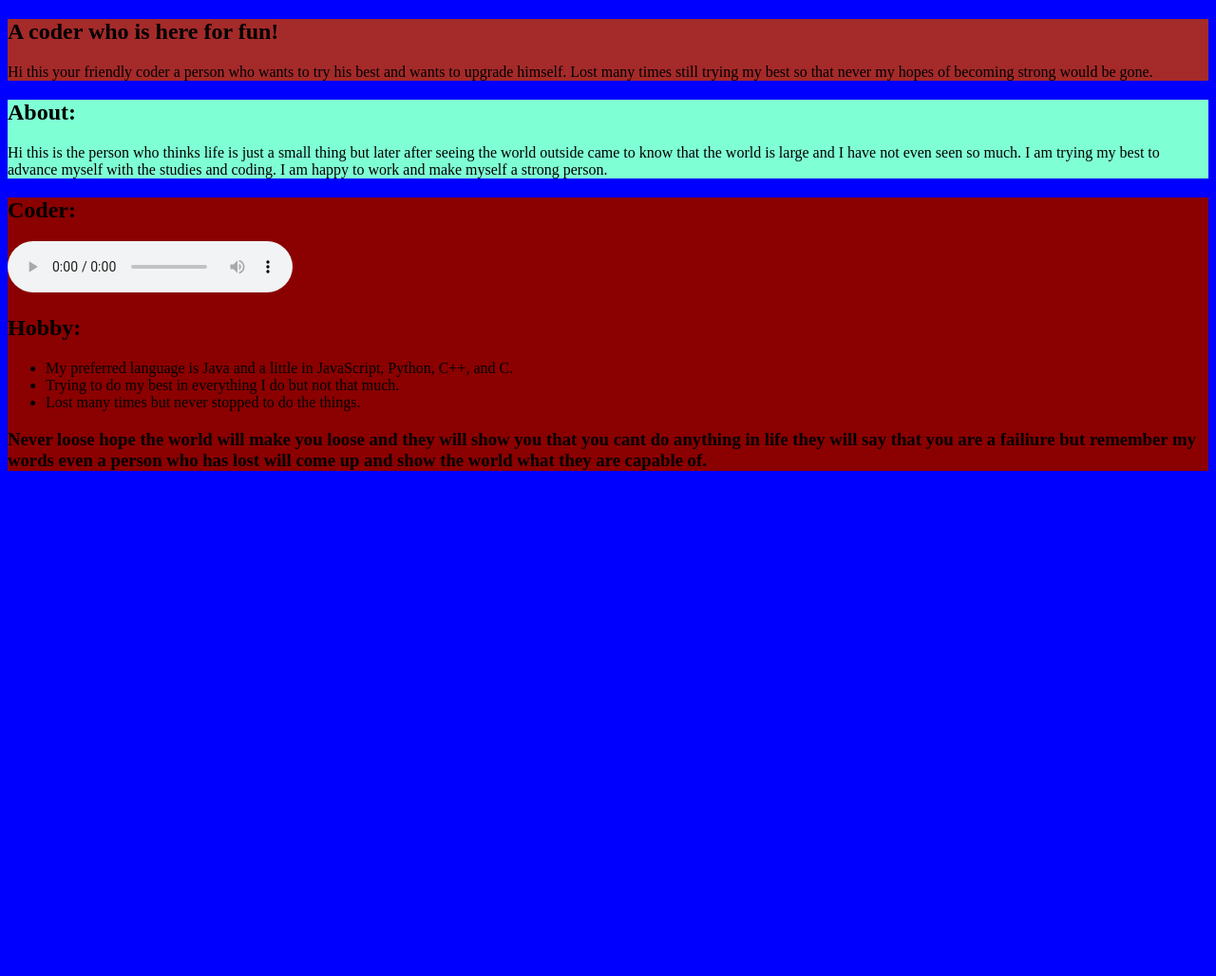
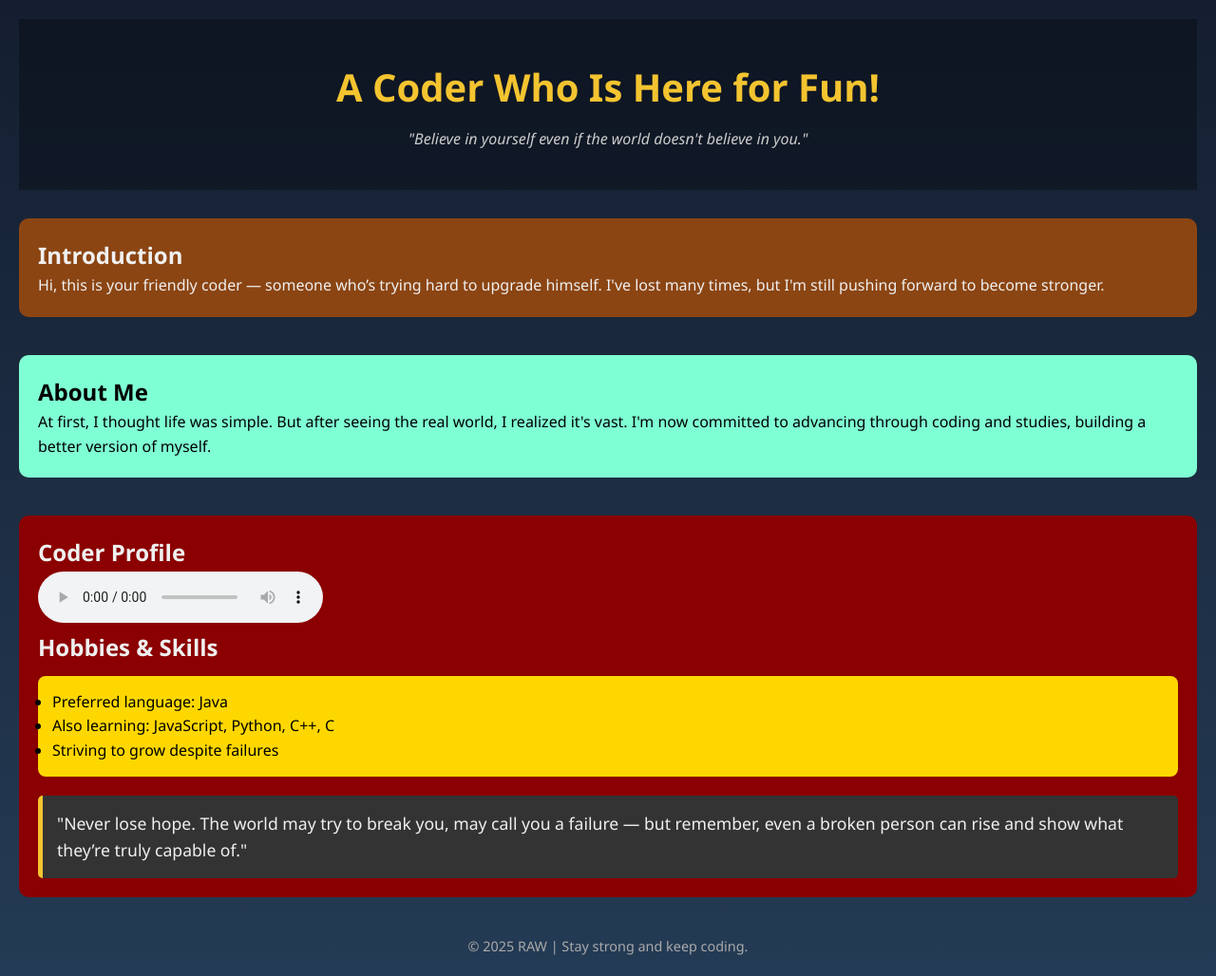
Before and after one commit to MJHAC/WebDevelopment, a plain HTML site: page Portfolio/index.html in a window 1280 px wide. Shown: the whole page at 95% size. Before the commit the page ends 800 px from the top, so only its background shows below. Drawn offline with Linux system fonts and the light colour scheme.

Commit message:
Adding the files and updated the html and css files

```diff
--- a/Portfolio/index.html
+++ b/Portfolio/index.html
@@ -2,37 +2,55 @@
 <html lang="en">
 <head>
     <meta charset="UTF-8">
-    <meta name="description" content="This is about how to become strong even when the world is not backing you bilieve in yourself and believe in God.">
+    <meta name="description" content="Believe in yourself and God, even when the world doesn’t back you.">
+    <meta name="viewport" content="width=device-width, initial-scale=1.0">
+    <title>RAW - The Coder</title>
     <link rel="stylesheet" href="style.css">
-    <title>RAW</title>
-</head>
 <body>
-    <section id="Hi">
-        <h1>A coder who is here for fun!</h1>
-        <p>Hi this your friendly coder a person who wants to try his best and wants to upgrade himself.
-        Lost many times still trying my best so that never my hopes of becoming strong would be gone.</p>
+    <header>
+        <h1>A Coder Who Is Here for Fun!</h1>
+        <p class="quote">"Believe in yourself even if the world doesn't believe in you."</p>
+    </header>
+
+    <main>
+        <section id="intro">
+            <h2>Introduction</h2>
+            <p>
+                Hi, this is your friendly coder — someone who’s trying hard to upgrade himself.
+                I've lost many times, but I'm still pushing forward to become stronger.
+            </p>
         </section>
 
-    <section id="Hola">
-        <h2>About:</h2>
-        <p>Hi this is the person who thinks life is just a small thing but later after seeing the world outside
-        came to know that the world is large and I have not even seen so much. I am trying my best to advance
-        myself with the studies and coding. I am happy to work and make myself a strong person.</p>
+        <section id="about">
+            <h2>About Me</h2>
+            <p>
+                At first, I thought life was simple. But after seeing the real world, I realized it's vast.
+                I'm now committed to advancing through coding and studies, building a better version of myself.
+            </p>
         </section>
 
-    <section id="Hello">
-        <h2>Coder:</h2>
-        <audio loop controls src="TokyoDriftSix.m4a" type="audio/mp4">
-            A good song.
+        <section id="profile">
+            <h2>Coder Profile</h2>
+            <audio controls loop>
+                <source src="TokyoDriftSix.m4a" type="audio/mp4">
+                Your browser does not support the audio element.
             </audio>
 
-        <h2>Hobby:</h2>
+            <h2>Hobbies & Skills</h2>
             <ul>
-            <li>My preferred language is Java and a little in JavaScript, Python, C++, and C.</li>
-            <li>Trying to do my best in everything I do but not that much.</li>
-            <li>Lost many times but never stopped to do the things.</li>
+                <li>Preferred language: Java</li>
+                <li>Also learning: JavaScript, Python, C++, C</li>
+                <li>Striving to grow despite failures</li>
             </ul>
-        <h3>Never loose hope the world will make you loose and they will show you that you cant do anything in life they will say that you are a failiure but remember my words even a person who has lost will come up and show the world what they are capable of.</h3>
+
+            <blockquote>
+                "Never lose hope. The world may try to break you, may call you a failure — but remember, even a broken person can rise and show what they’re truly capable of."
+            </blockquote>
         </section>
+    </main>
+
+    <footer>
+        <p>&copy; 2025 RAW | Stay strong and keep coding.</p>
+    </footer>
 </body>
 </html>
--- a/Portfolio/style.css
+++ b/Portfolio/style.css
@@ -1,17 +1,75 @@
+
+* {
+    margin: 0;
+    padding: 0;
+    box-sizing: border-box;
+}
+
 body {
-    background-color: blue;
+    font-family: 'Segoe UI', Tahoma, Geneva, Verdana, sans-serif;
+    background: linear-gradient(to bottom, #141e30, #243b55);
+    color: #f0f0f0;
+    line-height: 1.6;
+    padding: 20px;
 }
-#Hi{
-    background-color: brown;
+
+header {
+    text-align: center;
+    padding: 40px 20px;
+    background-color: rgba(0, 0, 0, 0.3);
+    margin-bottom: 30px;
 }
-#Hola{
-    background-color: aquamarine;
+
+header h1 {
+    font-size: 2.5em;
+    color: #f4c430;
 }
-#Hello{
-    background-color:darkred;
+
+.quote {
+    font-style: italic;
+    color: #ccc;
+    margin-top: 10px;
 }
-#A {
-    background-color: rgb(98, 0, 255);
-    padding: 10px;
-    border: 2px solid black;
+
+main section {
+    margin-bottom: 40px;
+    padding: 20px;
+    border-radius: 10px;
 }
+
+#intro {
+    background-color: #8b4513;
+}
+
+#about {
+    background-color: #7fffd4;
+    color: #000;
+}
+
+#profile {
+    background-color: #8b0000;
+}
+
+#profile ul {
+    background-color: gold;
+    color: #000;
+    padding: 15px;
+    border-radius: 8px;
+    margin-top: 10px;
+}
+
+#profile blockquote {
+    font-size: 1.1em;
+    margin-top: 20px;
+    padding: 15px;
+    background-color: #333;
+    border-left: 5px solid #f4c430;
+    border-radius: 5px;
+}
+
+footer {
+    text-align: center;
+    margin-top: 40px;
+    color: #aaa;
+    font-size: 0.9em;
+}
```
Lines whose indentation alone changed are shown as unchanged.
